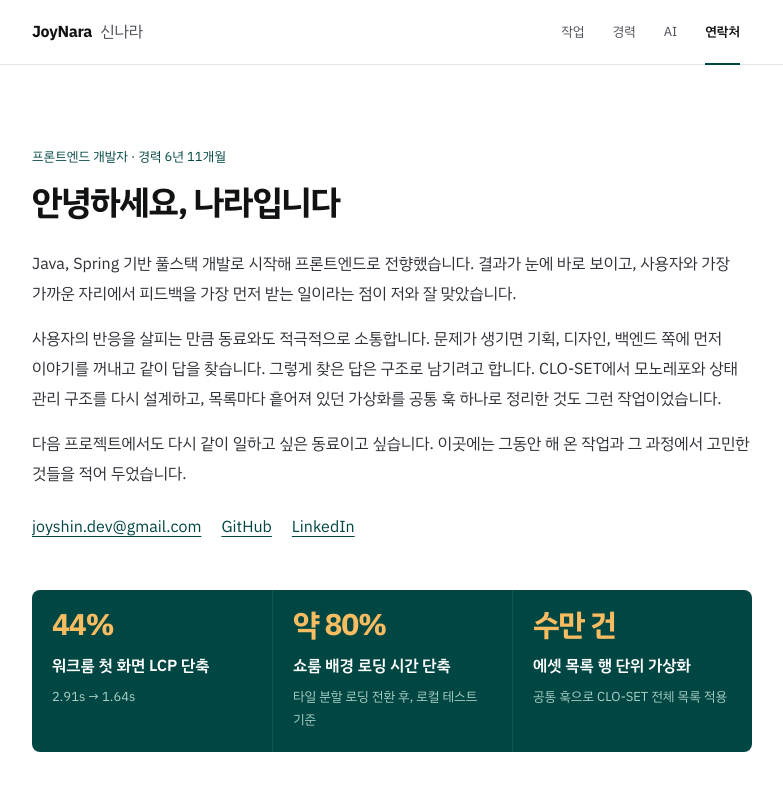
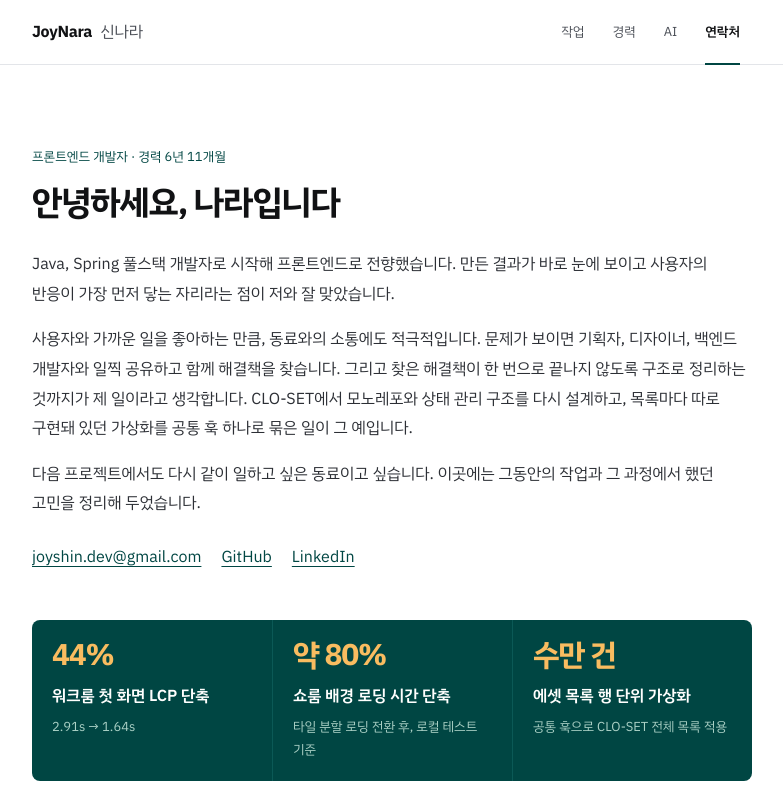
Before and after one commit to JoyNaraShin/joyshin-fe, a React (Vite) app: page / in a window 1280 px wide. Shown: the top 800 px of the page, without its empty margins (248-1031 px from the left). Built offline with nearby package versions, Linux system fonts and the light colour scheme.

Commit message:
홈 소개 글의 문장과 표현을 다듬는다
Co-Authored-By: Claude Opus 5.5 <noreply@anthropic.com>
Claude-Session: https://claude.ai/code/session_01Wrmgii3G1haiAvvBXUgYHP

```diff
--- a/src/features/portfolio/Hero.tsx
+++ b/src/features/portfolio/Hero.tsx
@@ -16,18 +16,19 @@ export function Hero() {
       </h1>
       <div className="mt-6 space-y-4 text-t3 text-pretty leading-[1.85] text-ink-2">
         <p>
-          Java, Spring 기반 풀스택 개발로 시작해 프론트엔드로 전향했습니다. 결과가 눈에 바로 보이고,
-          사용자와 가장 가까운 자리에서 피드백을 가장 먼저 받는 일이라는 점이 저와 잘 맞았습니다.
+          Java, Spring 풀스택 개발자로 시작해 프론트엔드로 전향했습니다. 만든 결과가 바로 눈에
+          보이고 사용자의 반응이 가장 먼저 닿는 자리라는 점이 저와 잘 맞았습니다.
         </p>
         <p>
-          사용자의 반응을 살피는 만큼 동료와도 적극적으로 소통합니다. 문제가 생기면 기획, 디자인,
-          백엔드 쪽에 먼저 이야기를 꺼내고 같이 답을 찾습니다. 그렇게 찾은 답은 구조로 남기려고
-          합니다. CLO-SET에서 모노레포와 상태 관리 구조를 다시 설계하고, 목록마다 흩어져 있던
-          가상화를 공통 훅 하나로 정리한 것도 그런 작업이었습니다.
+          사용자와 가까운 일을 좋아하는 만큼, 동료와의 소통에도 적극적입니다. 문제가 보이면 기획자,
+          디자이너, 백엔드 개발자와 일찍 공유하고 함께 해결책을 찾습니다. 그리고 찾은 해결책이 한
+          번으로 끝나지 않도록 구조로 정리하는 것까지가 제 일이라고 생각합니다. CLO-SET에서
+          모노레포와 상태 관리 구조를 다시 설계하고, 목록마다 따로 구현돼 있던 가상화를 공통 훅
+          하나로 묶은 일이 그 예입니다.
         </p>
         <p>
-          다음 프로젝트에서도 다시 같이 일하고 싶은 동료이고 싶습니다. 이곳에는 그동안 해 온 작업과
-          그 과정에서 고민한 것들을 적어 두었습니다.
+          다음 프로젝트에서도 다시 같이 일하고 싶은 동료이고 싶습니다. 이곳에는 그동안의 작업과 그
+          과정에서 했던 고민을 정리해 두었습니다.
         </p>
       </div>
       <p className="mt-6 flex flex-wrap gap-x-5 gap-y-2 text-t3">
```
